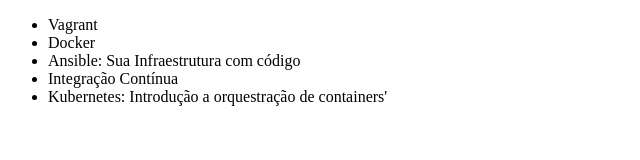
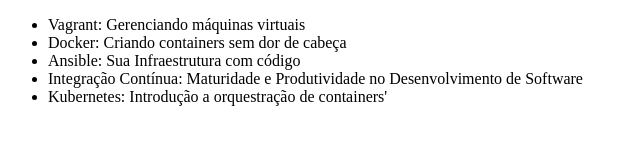
Before and after one commit to inaerosa/traineeship-girls-in-tech, a plain HTML site: page modulo-01/git-e-github/index.html in a window 1280 px wide. Shown: the whole page, without its empty margins (0-640 px from the left). Drawn offline with Linux system fonts and the light colour scheme.

Commit message:
Corrigindo nome dos cursos

```diff
--- a/modulo-01/git-e-github/index.html
+++ b/modulo-01/git-e-github/index.html
@@ -6,10 +6,10 @@
 </head>
 <body>
     <ul>
-        <li>Vagrant</li>
-        <li>Docker</li>
+        <li>Vagrant: Gerenciando máquinas virtuais</li>
+        <li>Docker: Criando containers sem dor de cabeça</li>
         <li>Ansible: Sua Infraestrutura com código</li>
-        <li>Integração Contínua</li>
+        <li>Integração Contínua: Maturidade e Produtividade no Desenvolvimento de Software</li>
         <li>Kubernetes: Introdução a orquestração de containers'</li>
     </ul>
 </body>
```
